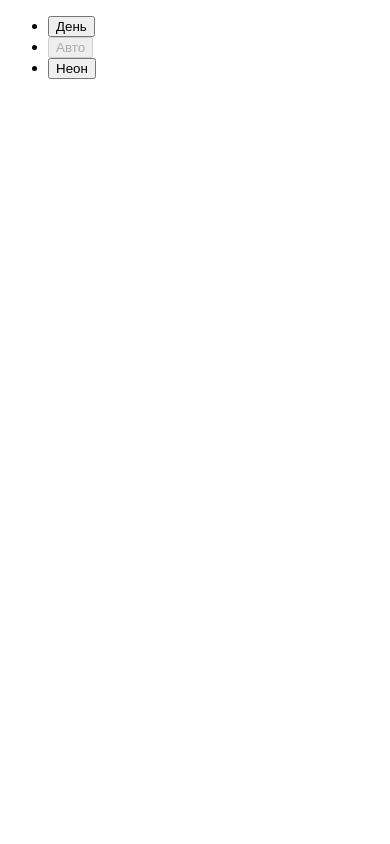
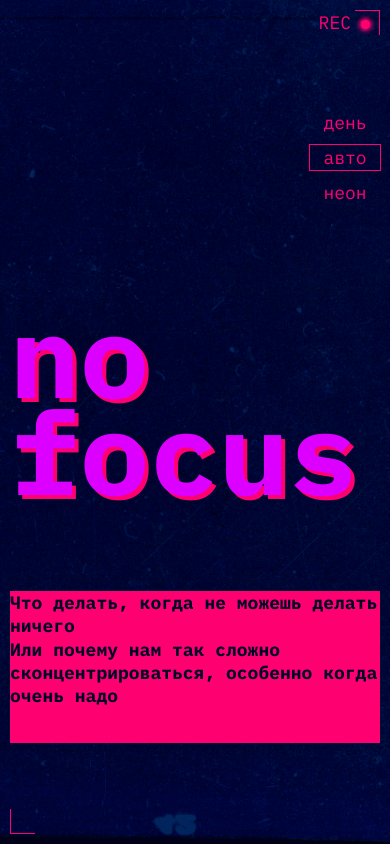
Before and after one commit to vjatcheslav21/slozhno-sosredotochitsya, a plain HTML site: page index.html in a window 390 px wide. Drawn offline with Linux system fonts and the light colour scheme.

Commit message:
Добавлен файл README.md, сделана шапка сайта без адаптива

```diff
--- a/index.html
+++ b/index.html
@@ -4,10 +4,21 @@
     <meta charset="UTF-8" />
     <meta http-equiv="X-UA-Compatible" content="IE=edge" />
     <meta name="viewport" content="width=device-width, initial-scale=1.0" />
+    <link rel="stylesheet" href="./fonts/fonts.css">
+    <link rel="stylesheet" href="./styles/variables.css">
+    <link rel="stylesheet" href="./styles/globals.css">
+    <link rel="stylesheet" href="./styles/style.css">
+    <link rel="stylesheet" href="./styles/dark.css">
+    <link rel="stylesheet" href="./styles/light.css">
+    <link rel="icon" href="./images/favicon.ico">
+    <link rel="icon" href="./images/favicon.svg">
+    <meta name="color-scheme" content="dark light">
     <title>Сложно сосредоточиться</title>
+    <meta name="description" content="Страница с советами для тех, кому сложно сосредоточиться">
   </head>
   <body class="page">
     <header class="header decorated-zone">
+      <span class="header__decor" aria-hidden="true">REC</span>
       <nav class="header__theme-menu">
         <ul class="header__theme-menu-list">
           <li class="header__theme-menu-item">
@@ -34,6 +45,12 @@
           </li>
         </ul>
       </nav>
+      <h1 class="header__title">no focus</h1>
+      <p class="header__subtitle title-decor">Что делать, когда не можешь делать ничего
+        <span class="header__subtitle-hyphenation">
+          Или почему нам так сложно сконцентрироваться, особенно когда очень надо
+        </span>
+      </p>
     </header>
     <script src="./scripts/script.js"></script>
   </body>
--- a/styles/globals.css
+++ b/styles/globals.css
@@ -10,6 +10,7 @@ body {
   min-inline-size: 375px;
   max-inline-size: 1440px;
   margin: 0 auto;
+  font-family: var(--main-font), sans-serif;
 }
 
 h1,
--- a/styles/style.css
+++ b/styles/style.css
@@ -2,4 +2,127 @@
 
 .page {
   /* сохраните в разметке и стилях класс page. На его основе работает скрипт. */
+  background: url(../images/cover-image-dark.png) center center/cover no-repeat;
+  background-attachment: fixed;
+  background-color: var(--main-background-color);
 }
+
+.header {
+  position: relative;
+  padding: 10px;
+  display: grid;
+  inline-size: 100%;
+  block-size: 100vh;
+}
+
+.header__decor {
+  position: absolute;
+  top: 10px;
+  right: 15px;
+  color: var(--accent-color);
+  font-size: var(--text-size);
+  line-height: 1.39;
+  letter-spacing: normal;
+}
+
+.header__decor::after {
+  content: '';
+  display: inline-block;
+  margin-inline: 10px 5px;
+  width: 9px;
+  height: 9px;
+  box-shadow: 0 0 4px 2px #ff0070;
+  background-color: #ff0070;
+  border-radius: 50%;
+}
+
+
+.decorated-zone::before {
+  content: '';
+  width: 25px;
+  height: 25px;
+  justify-self: end;
+  align-self: start;
+  border-top: solid 1px var(--accent-color);
+  border-right: solid 1px var(--accent-color);
+}
+
+.decorated-zone::after {
+  content: '';
+  justify-self: start;
+  align-self: end;
+  width: 25px;
+  height: 25px;
+  border-left: solid 1px #ff0070;
+  border-bottom: solid 1px #ff0070;
+}
+
+.header__theme-menu-list {
+  display: flex;
+  flex-direction: column;
+  align-items: end;
+  gap: 10px;
+  margin-block-start: 39px;
+}
+
+.header__theme-menu-button {
+  background-color: transparent;
+  border: none;
+  font-family: inherit;
+  text-transform: lowercase;
+  font-size: var(--text-size);
+  color: var(--accent-color);
+  min-width: 70px;
+  max-height: 26px;
+}
+
+.header__theme-menu-button:focus {
+  outline: none;
+}
+
+.header__theme-menu-button:focus-visible {
+  text-decoration: underline;
+}
+.header__theme-menu-button:hover {
+  color: var(--accent-color);
+  outline: solid 1px currentColor;
+}
+
+.header__theme-menu-button_active {
+  pointer-events: none;
+  color: var(--accent-color);
+  outline: solid 1px currentColor;
+}
+
+.header__title {
+  margin-block-start: 67px;
+  text-shadow: 4px 4px 0 var(--accent-color);
+  font-size: clamp(7.25rem, 7.0115rem + 1.0178vw, 7.5rem);
+  font-weight: var(--text-bold);
+  line-height: 0.83;
+  letter-spacing: normal;
+  color: var(--title-color);
+}
+
+.header__subtitle {
+  margin-block: 55px 30px;
+}
+
+.header__subtitle-hyphenation {
+  display: block;
+}
+
+.title-decor {
+  font-size: var(--text-size);
+  font-weight: var(--text-bold);
+  line-height: 1.3;
+  letter-spacing: normal;
+  color: var(--subtitle-color);
+  background-color: var(--subtitle-background-color);
+}
+
+@media (768px <= width < 1024px) {
+  .page {
+
+  }
+}
--- a/styles/variables.css
+++ b/styles/variables.css
@@ -2,3 +2,19 @@
   Переменные для вашего проекта
   и их переопределение под различные устройства
 */
+
+:root {
+  --accent-color: #ff0070;
+  --title-color: #db00ff;
+  --title-shadow-color: #ff0070;
+  --subtitle-color: #000028;
+  --subtitle-background-color: #ff0070;
+  --subtitle-font-size: 18px;
+  --text-color: #f1b2ce;
+  --main-background-color: #000028;
+  --main-font: 'IBM Plex mono';
+  --text-normal: normal;
+  --text-bold: bold;
+  --title-size-h1: 116px;
+  --text-size: 18px;
+}
```
Also changed, not shown: 1 other file.
